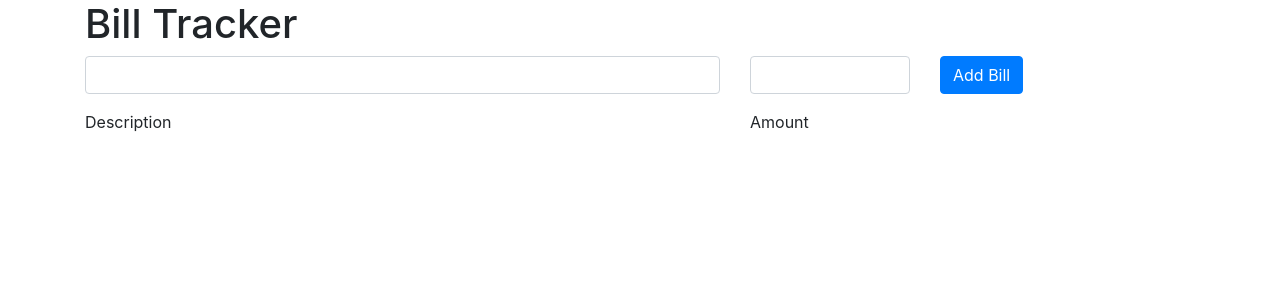
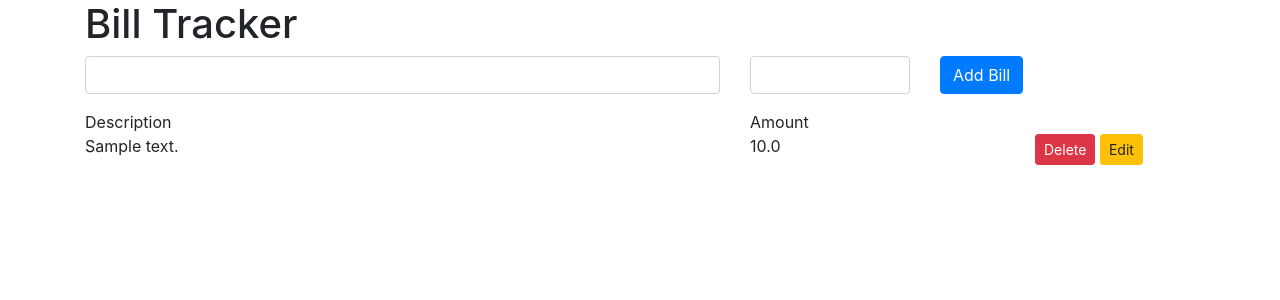
Before and after one commit to GlennNote/Billtracker, a Flask app: page / in a window 1280 px wide. Shown: the top 300 px of the page. Run offline with Flask 2, Linux system fonts and the light colour scheme; tables that the repository leaves empty hold one stand-in row (values such as "Sample post"); some libraries are stand-ins or nearby versions.

Commit message:
finalized project

```diff
--- a/db/data_layer.py
+++ b/db/data_layer.py
@@ -1,25 +1,28 @@
 from db.base import DbManager
 from db.models import BillItem
 
-db = DbManager()
+
 
 def get_all_bills():
-    return db.open().query(BillItem).all()
+    return DbManager().open().query(BillItem).all()
 
 def get_bill(bill_id):
-    return db.open().query(BillItem).filter(BillItem.id == bill_id).one()
+    return DbManager().open().query(BillItem).filter(BillItem.id == bill_id).one()
 
 def create_bill(amount, description):
     bill = BillItem()
     bill.amount = amount
     bill.description = description
+    db = DbManager()
     db.save(bill)
 
 def delete_bill(bill_id):
+    db = DbManager()
     bill = db.open().query(BillItem).filter(BillItem.id == bill_id).one()
     db.delete(bill)
 
 def update_bill(bill_id, amount, description):
+    db = DbManager()
     bill = db.open().query(BillItem).filter(BillItem.id == bill_id).one()
     bill.amount = amount
     bill.description = description
--- a/server.py
+++ b/server.py
@@ -1,18 +1,33 @@
-from flask import Flask, flash, session, request, redirect, render_template
+from flask import Flask, flash, session, request, redirect, render_template, url_for
 from db.data_layer import get_all_bills, get_bill, create_bill, delete_bill, update_bill
 
 app = Flask(__name__)
 
 @app.route('/')
 def index():
-    return render_template('index.html')
+    bills = get_all_bills()
+    return render_template('index.html', all_bills = bills)
 
 @app.route('/add_bill', methods=['POST'])
 def add_bill():
     description = request.form['description']
     amount = request.form['amount']
     create_bill(amount, description)
-    bills = get_all_bills()
-    return render_template('index.html', all_bills = bills)
+    return redirect(url_for('index'))
+
+@app.route('/delete_bill/<bill_id>')
+def delete(bill_id):
+    delete_bill(bill_id)
+    return redirect(url_for('index'))
+
+@app.route('/edit_bill/<bill_id>', methods=['POST','GET'])
+def edit_bill(bill_id):
+    if request.method == 'POST':
+        update_bill(bill_id, request.form['amount'], request.form['description'])
+        return redirect(url_for('index'))
+
+    bill = get_bill(bill_id)
+    return render_template('edit.html', bill=bill)
+
 
 app.run(debug=True)
--- a/templates/index.html
+++ b/templates/index.html
@@ -32,7 +32,13 @@
     <div class="col-3">
         {{bill.amount}}
     </div>
+    <div class="col-auto">
+        <a href="{{url_for('delete', bill_id=bill.id)}}" class="btn btn-sm btn-danger mb-3">Delete</a>
+        <a href="{{url_for('edit_bill', bill_id=bill.id)}}" class="btn btn-sm btn-warning mb-3">Edit</a>
+    </div>
 </div>
 {% endfor %}
 
+
+
 {% endblock %}
```
